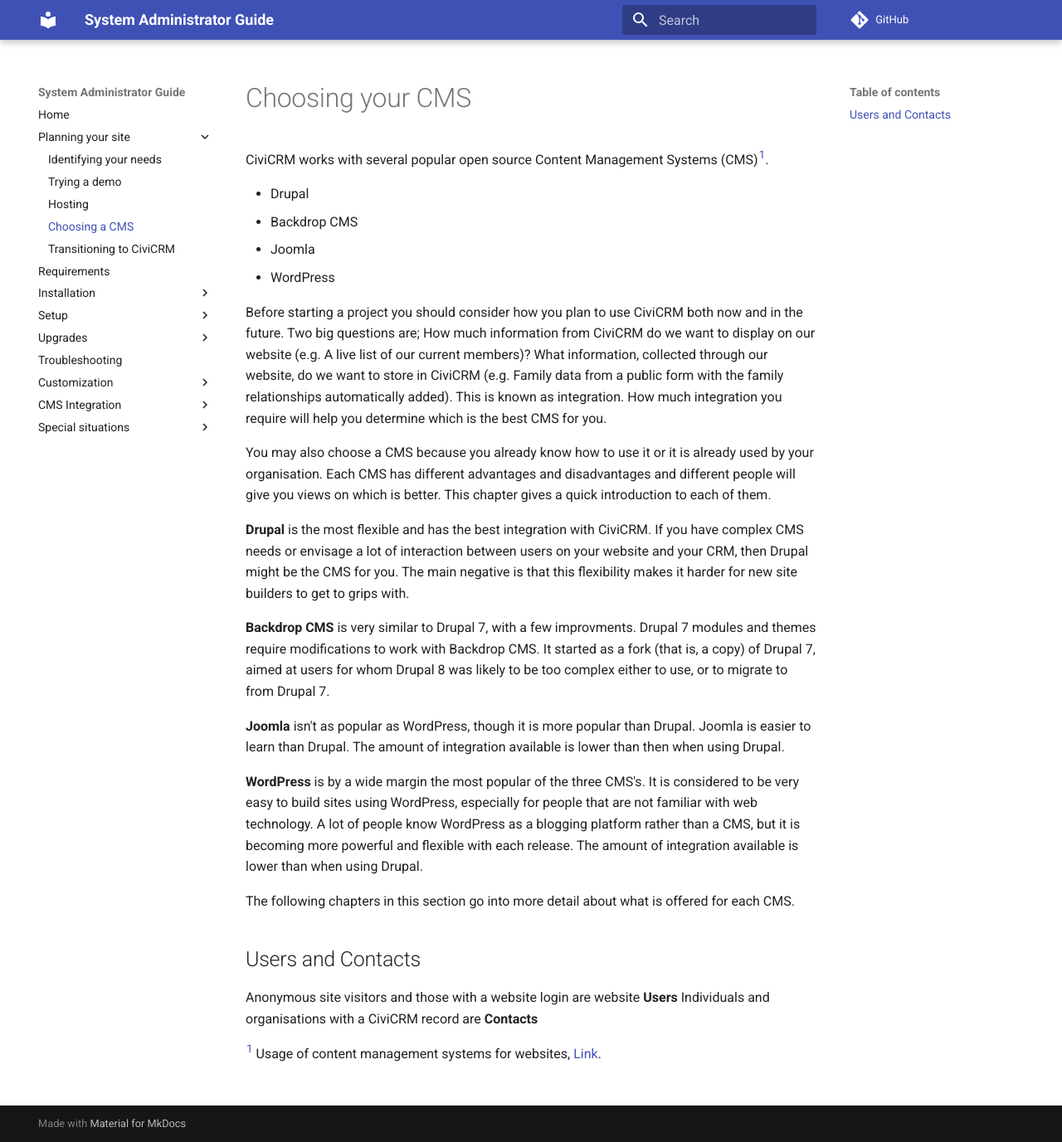
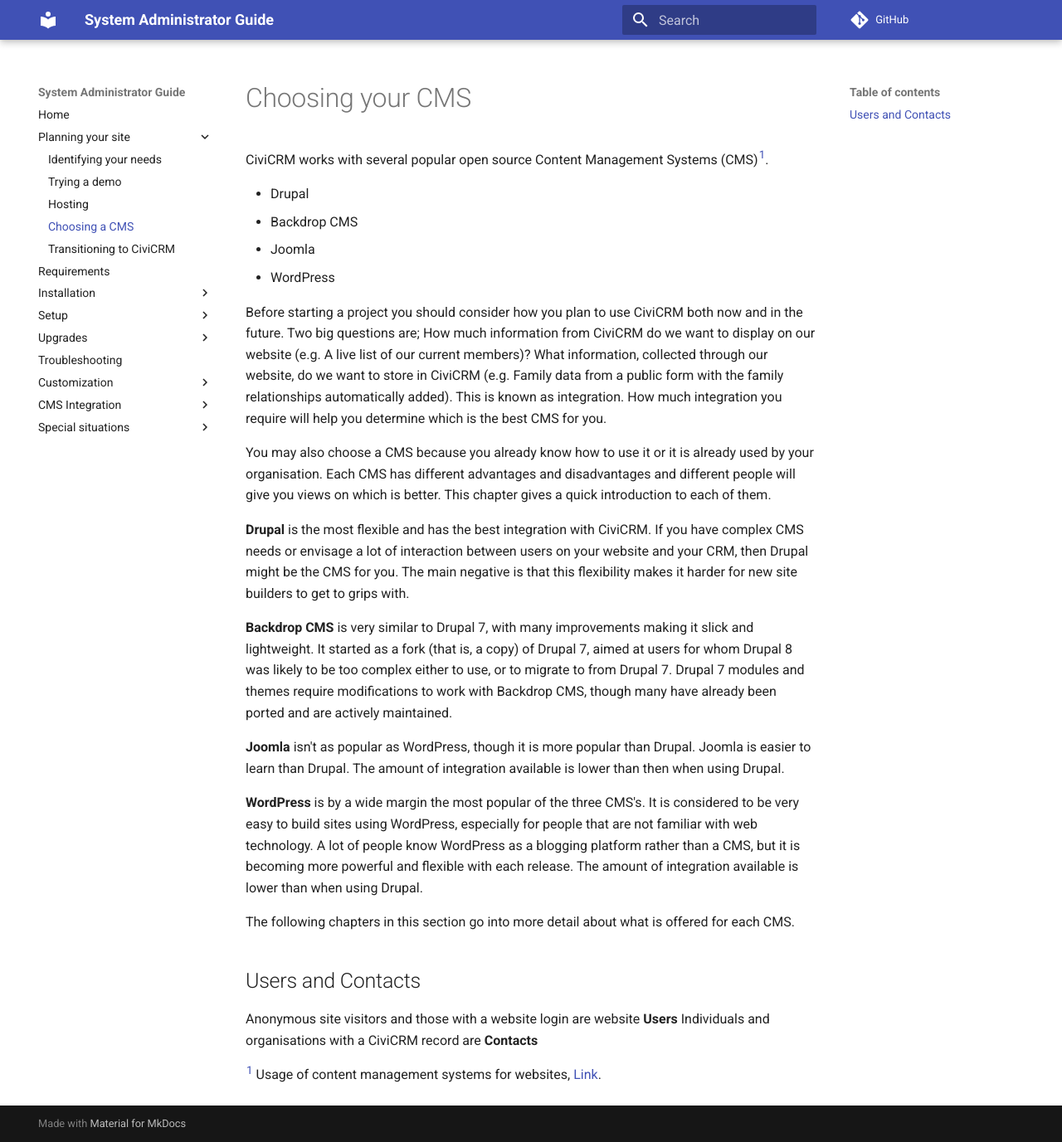
Before and after one commit to civicrm/civicrm-sysadmin-guide, an MkDocs documentation site: the page built from docs/planning/cms.md, in a window 1280 px wide and 1377 px high. Shown: the whole window at 83% size. Built offline with MkDocs 1.6.1 and Material for MkDocs 9.7.7, drawn with Linux system fonts in a browser that asks for light colours; comment, search, counter and statistics services are not loaded; old or Windows-style settings are respelled for this version of MkDocs.

Commit message:
Backdrop (#175)
* Update cms.md

Updating Backdrop CMS description

* Update cms.md

Typo fix.

```diff
--- a/docs/planning/cms.md
+++ b/docs/planning/cms.md
@@ -27,10 +27,12 @@ between users on your website and your CRM, then Drupal might be the CMS
 for you. The main negative is that this flexibility makes it harder for
 new site builders to get to grips with.
 
-**Backdrop CMS** is very similar to Drupal 7, with a few improvments. Drupal 7
-modules and themes require modifications to work with Backdrop CMS. It started as a fork
-(that is, a copy) of Drupal 7, aimed at users for whom Drupal 8 was likely to be
-too complex either to use, or to migrate to from Drupal 7.
+**Backdrop CMS** is very similar to Drupal 7, with many improvements making
+it slick and lightweight. It started as a fork (that is, a copy) of Drupal 7,
+aimed at users for whom Drupal 8 was likely to be too complex either to use,
+or to migrate to from Drupal 7. Drupal 7 modules and themes require
+modifications to work with Backdrop CMS, though many have already been ported
+and are actively maintained.
 
 **Joomla** isn't as popular as WordPress, though it is more popular than
 Drupal. Joomla is easier to learn than Drupal. The amount of integration
```
